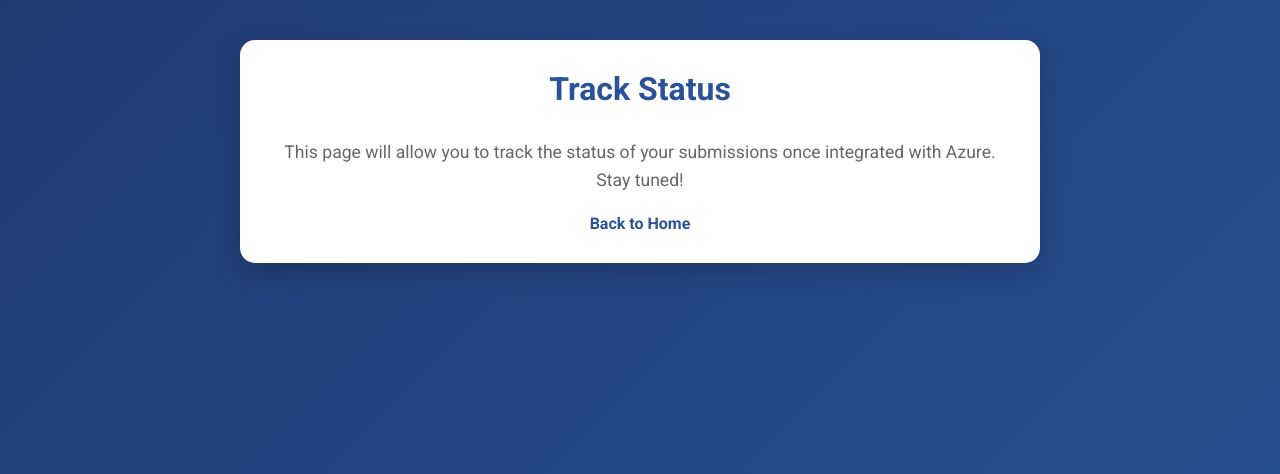
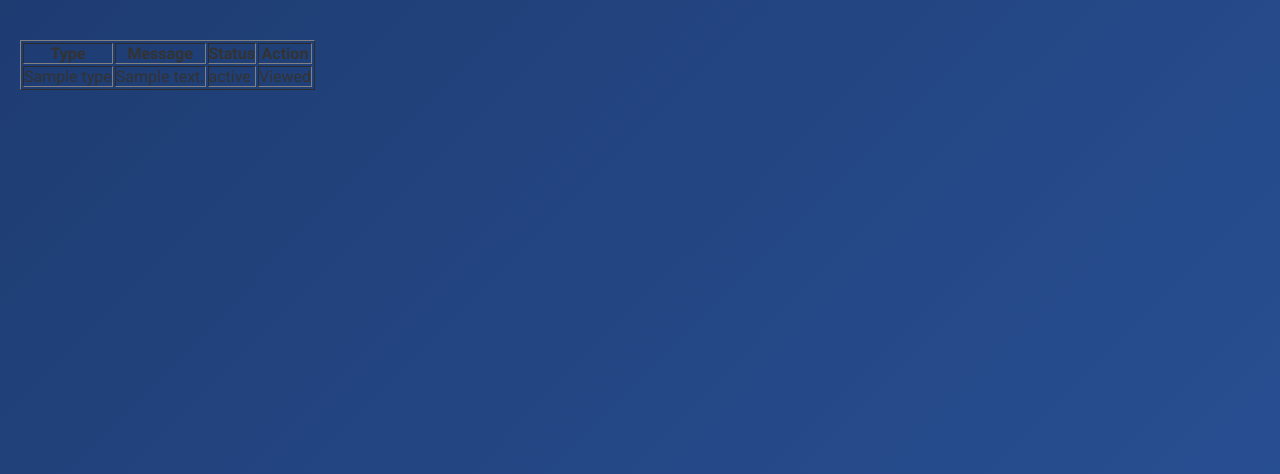
Before and after one commit to zerodayz01/Transit_Feedback_App, a Flask app: template TransitFeedbackCollect/templates/track_status.html in a window 1280 px wide. Shown: the top 474 px of the page. Run offline with Flask 3, Linux system fonts and the light colour scheme; the template is opened without the code that fills it: most values are stand-ins (such as "Sample title", 1, 10 or a date in 2020).

Commit message:
Update track_status.html

```diff
--- a/TransitFeedbackCollect/templates/track_status.html
+++ b/TransitFeedbackCollect/templates/track_status.html
@@ -14,13 +14,26 @@
         .back-link a:hover { color: #1e3c72; }
     </style>
 </head>
-<body>
-    <div class="container">
-        <h1>Track Status</h1>
-        <p>This page will allow you to track the status of your submissions once integrated with Azure. Stay tuned!</p>
-        <div class="back-link">
-            <a href="{{ url_for('home') }}">Back to Home</a>
-        </div>
-    </div>
-</body>
+<table border="1">
+    <tr>
+        <th>Type</th>
+        <th>Message</th>
+        <th>Status</th>
+        <th>Action</th>
+    </tr>
+    {% for item in feedback %}
+    <tr>
+        <td>{{ item.type }}</td>
+        <td>{{ item.message }}</td>
+        <td>{{ item.status }}</td>
+        <td>
+            {% if item.status == "Not Viewed" %}
+            <a href="{{ url_for('mark_as_viewed', feedback_id=item.id) }}">Mark as Viewed</a>
+            {% else %}
+            Viewed
+            {% endif %}
+        </td>
+    </tr>
+    {% endfor %}
+</table>
 </html>
```
